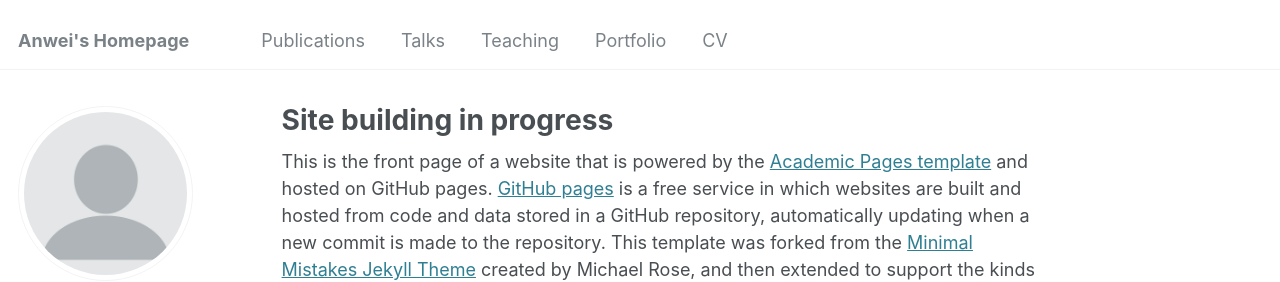
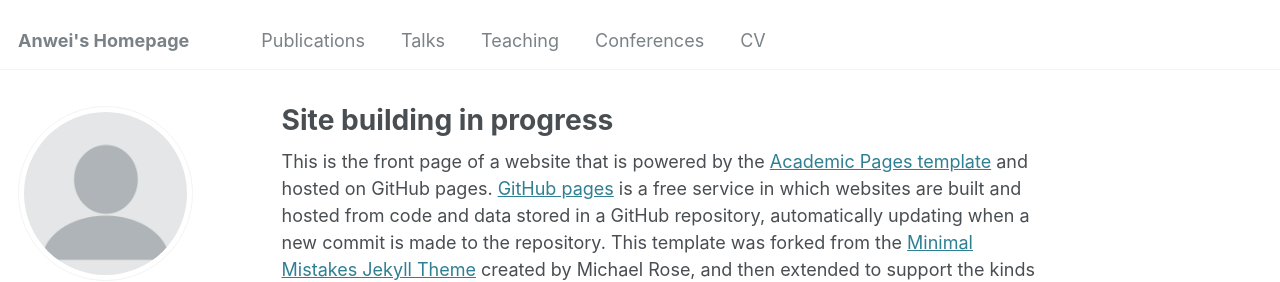
Before and after one commit to anweiyu/anweiyu.github.io, a Jekyll site: the page built from _pages/about.md, in a window 1280 px wide. Shown: the top 282 px of the page. Built offline with Jekyll 4.4.1, drawn with Linux system fonts in a browser that asks for light colours; some web fonts are replaced.

Commit message:
Update navigation.yml

```diff
--- a/_data/navigation.yml
+++ b/_data/navigation.yml
@@ -14,7 +14,7 @@ main:
   - title: "Teaching"
     url: /teaching/
 
-  - title: "Portfolio"
+  - title: "Conferences"
     url: /portfolio/
 
 #  - title: "Blog Posts"
```
